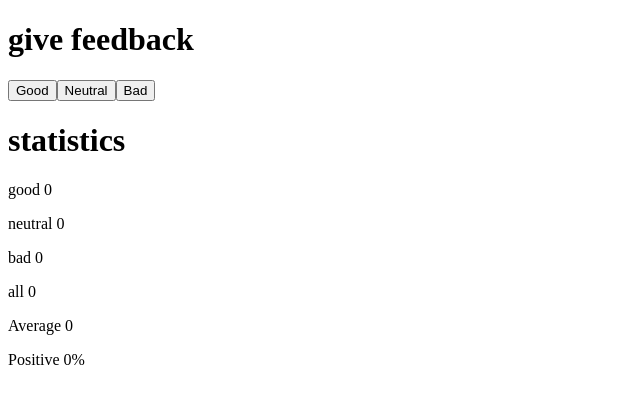
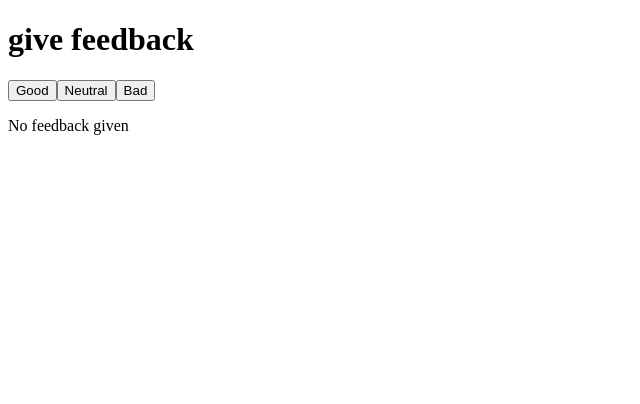
Before and after one commit to anbe6083/Full-Stack-Open, a React (Vite) app in the folder part-1/: page / in a window 1280 px wide. Shown: the top 404 px of the page, without its empty margins (0-640 px from the left). Built offline with nearby package versions, Linux system fonts and the light colour scheme.

Commit message:
Add conditional rendering for statistics component

```diff
--- a/part-1/src/App.jsx
+++ b/part-1/src/App.jsx
@@ -5,6 +5,9 @@ const Button = ({ handleClick, text }) => {
 };
 
 const Statistics = ({ good, neutral, bad, total }) => {
+  if (total === 0) {
+    return <p>No feedback given</p>;
+  } else {
     return (
       <>
         <h1>statistics</h1>
@@ -16,6 +19,7 @@ const Statistics = ({ good, neutral, bad, total }) => {
         <p> Positive {total === 0 ? 0 : (good / total) * 100}%</p>
       </>
     );
+  }
 };
 const App = () => {
   // save clicks of each button to its own state
```
Lines whose indentation alone changed are shown as unchanged.
